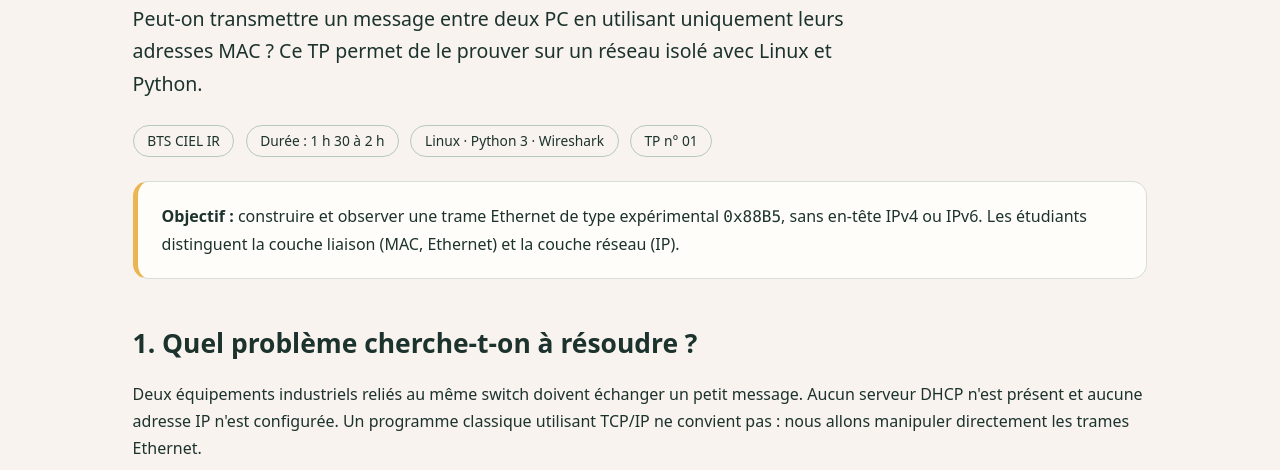
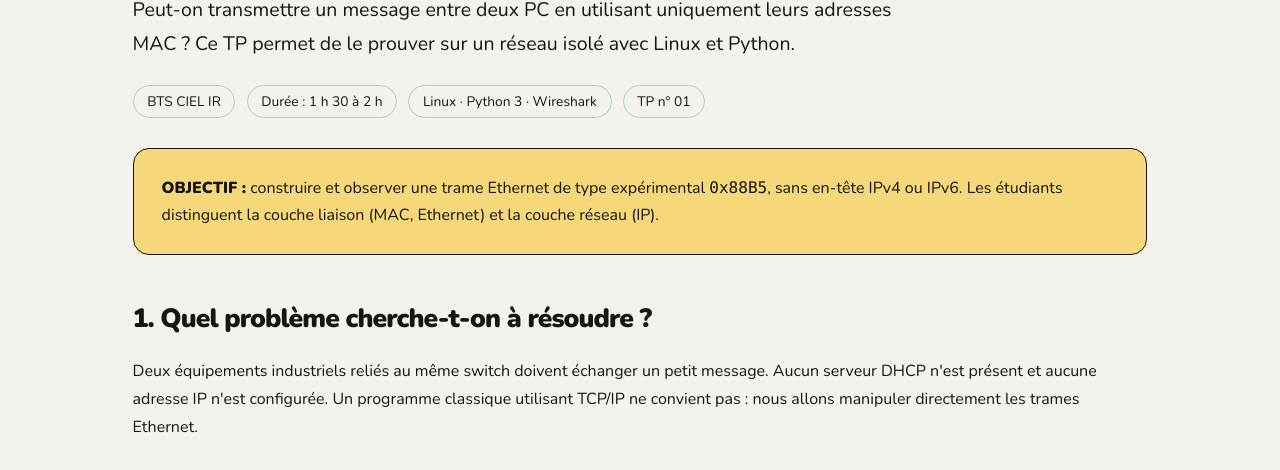
Before and after one commit to bachir151/Encyclop-dia, a plain HTML site: page tp/index.html in a window 1280 px wide. Shown: the part 277-747 px from the top of the page. Drawn offline with nearby package versions, Linux system fonts and the light colour scheme.

Commit message:
design: migrer l’article vers Encre sur papier

```diff
--- a/tp/index.html
+++ b/tp/index.html
@@ -2,7 +2,7 @@
 <html lang="fr">
 <head>
 <meta charset="utf-8"><meta name="viewport" content="width=device-width, initial-scale=1">
-<meta name="theme-color" content="#1C322D">
+<meta name="theme-color" content="#F4F2EC">
 <meta name="description" content="Travaux pratiques Bash World : communiquer en Ethernet sans adresse IP, avec Python sous Linux.">
 <title>TP pratiques — Ethernet sans adresse IP | Bash World</title>
 <style>
@@ -27,7 +27,7 @@ table{border-collapse:collapse;width:100%}td,th{padding:.65rem;text-align:left;b
 footer{background:var(--forest);color:var(--cream);padding:1.6rem;text-align:center}
 footer a{color:var(--cream)}@media(prefers-reduced-motion:reduce){html{scroll-behavior:auto}}
 </style>
-</head>
+<link rel="stylesheet" href="../moteur/styles.css"><link rel="stylesheet" href="../moteur/encre-sur-papier.css"></head>
 <body>
 <header><nav aria-label="Navigation"><a href="../../">✳ Encyclopédia / Bash World</a><a href="#catalogue">TP pratiques</a><a href="#procedure">Manipulations</a><a href="#questions">Questions</a></nav></header>
 <main id="catalogue">
```
